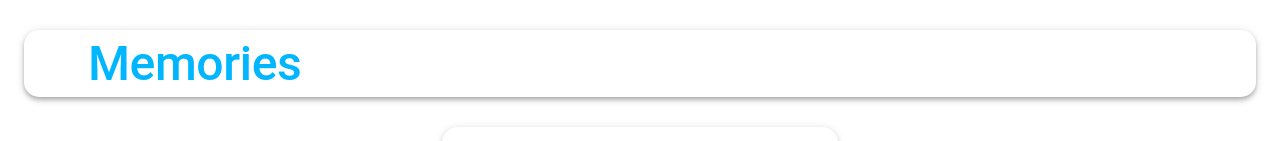
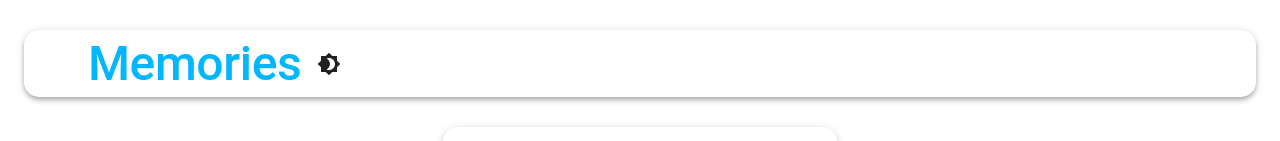
Before and after one commit to desmondyst/mern_memories, a React (Create React App) app in the folder client/: page /auth in a window 1280 px wide. Shown: the top 141 px of the page. Built offline with nearby package versions, Linux system fonts and the light colour scheme.

Commit message:
:sparkles: add toggling of light and dark mode feature

```diff
--- a/client/public/index.html
+++ b/client/public/index.html
@@ -24,7 +24,7 @@
       work correctly both with client-side routing and a non-root public URL.
       Learn how to configure a non-root public URL by running `npm run build`.
     -->
-        <title>React App</title>
+        <title>Memories</title>
     </head>
     <body>
         <noscript>You need to enable JavaScript to run this app.</noscript>
--- a/client/src/App.js
+++ b/client/src/App.js
@@ -22,21 +22,32 @@ import { CustomAppContainer } from "./styles";
 
 import { ToastContainer, toast } from "react-toastify";
 import "react-toastify/dist/ReactToastify.css";
+import { useDispatch, useSelector } from "react-redux";
+import { INITIALISED_SYSTEM_MODE } from "./constants/actionTypes";
 
 const App = () => {
+    const dispatch = useDispatch();
+
     const prefersDarkMode = useMediaQuery("(prefers-color-scheme: dark)");
+    // initialised system preferred mode
+    useEffect(() => {
+        dispatch({
+            type: INITIALISED_SYSTEM_MODE,
+            defaultMode: prefersDarkMode ? "dark" : "light",
+        });
+    }, []);
+
+    const { mode } = useSelector((state) => state.settings);
 
     const theme = React.useMemo(
         () =>
             createTheme({
                 palette: {
-                    mode: prefersDarkMode ? "dark" : "light",
+                    mode,
                 },
             }),
-        [prefersDarkMode]
+        [mode]
     );
-
-    const user = JSON.parse(localStorage.getItem("profile"));
 
     return (
         <>
@@ -64,13 +75,7 @@ const App = () => {
                                 path="/posts/:id"
                                 element={<PostDetail />}
                             />
-                            <Route
-                                exact
-                                path="auth"
-                                element={
-                                    !user ? <Auth /> : <Navigate to="/posts" />
-                                }
-                            />
+                            <Route exact path="auth" element={<Auth />} />
                         </Routes>
                     </Router>
                 </CustomAppContainer>
--- a/client/src/components/Auth/Auth.js
+++ b/client/src/components/Auth/Auth.js
@@ -13,7 +13,7 @@ import Input from "./Input";
 import { GoogleLogin, googleLogout } from "@react-oauth/google";
 import { jwtDecode } from "jwt-decode";
 import { useDispatch } from "react-redux";
-import { useNavigate } from "react-router-dom";
+import { Navigate, useNavigate } from "react-router-dom";
 import { signIn, signUp } from "../../actions/auth";
 import { toast } from "react-toastify";
 
@@ -31,6 +31,7 @@ const Auth = () => {
     const [formData, setFormData] = useState(initialFormState);
     const dispatch = useDispatch();
     const navigate = useNavigate();
+    const user = JSON.parse(localStorage.getItem("profile"));
 
     const handleSubmit = (e) => {
         e.preventDefault();
@@ -80,7 +81,9 @@ const Auth = () => {
         console.log(error);
     };
 
-    // # TODO:if sign in, should not vbe aloowed here
+    if (user) {
+        return <Navigate to="/posts" />;
+    }
 
     return (
         <Container component="main" maxWidth="xs">
--- /dev/null
+++ b/client/src/components/Navbar/LightModeToggle.js
@@ -0,0 +1,42 @@
+import { Box, IconButton, Tooltip, useMediaQuery } from "@mui/material";
+import React from "react";
+import Brightness4Icon from "@mui/icons-material/Brightness4";
+import Brightness7Icon from "@mui/icons-material/Brightness7";
+import { useTheme } from "@emotion/react";
+import { TOGGLE } from "../../constants/actionTypes";
+import { useDispatch } from "react-redux";
+
+const LightModeToggle = () => {
+    const theme = useTheme();
+    const dispatch = useDispatch();
+
+    const toggleMode = () => {
+        dispatch({
+            type: TOGGLE,
+            mode: theme.palette.mode,
+        });
+    };
+    return (
+        <Box
+            sx={{
+                display: "flex",
+                alignItems: "center",
+                justifyContent: "center",
+            }}
+        >
+            <IconButton sx={{ ml: 1 }} onClick={toggleMode} color="inherit">
+                {theme.palette.mode === "dark" ? (
+                    <Tooltip title="Switch to light mode">
+                        <Brightness7Icon />
+                    </Tooltip>
+                ) : (
+                    <Tooltip title="Switch to dark mode">
+                        <Brightness4Icon />
+                    </Tooltip>
+                )}
+            </IconButton>
+        </Box>
+    );
+};
+
+export default LightModeToggle;
--- a/client/src/components/Navbar/Navbar.js
+++ b/client/src/components/Navbar/Navbar.js
@@ -6,6 +6,7 @@ import { useNavigate, useLocation } from "react-router-dom";
 import { useDispatch } from "react-redux";
 import { jwtDecode } from "jwt-decode";
 import { toast } from "react-toastify";
+import LightModeToggle from "./LightModeToggle";
 
 const Navbar = () => {
     let navigate = useNavigate();
@@ -40,6 +41,10 @@ const Navbar = () => {
         setUser(JSON.parse(localStorage.getItem("profile")));
     }, [location]);
 
+    const navigateToAuth = () => {
+        navigate("/auth");
+    };
+
     return (
         <>
             <CustomAppBar
@@ -54,6 +59,7 @@ const Navbar = () => {
 
                         alignItems: "center",
                         marginLeft: { xs: "0.5rem", sm: "2.5rem" },
+                        paddingRight: "0",
                     }}
                 >
                     <CustomTypography
@@ -68,13 +74,7 @@ const Navbar = () => {
                     >
                         Memories
                     </CustomTypography>
-                    {/* <img
-                        src={memories}
-                        alt="memories"
-                        height="60"
-                        width="80"
-                        style={{ borderRadius: "50%", marginLeft: "1rem" }}
-                    /> */}
+                    <LightModeToggle />
                 </Container>
 
                 <div>
@@ -95,21 +95,22 @@ const Navbar = () => {
                             </Avatar>
                             <Typography
                                 variant="h6"
-                                sx={{ fontSize: { xs: "1rem" } }}
+                                sx={{ fontSize: { xs: "0.8rem", md: "1rem" } }}
                                 whiteSpace="nowrap"
                             >
                                 {user.result.name}
                             </Typography>
                             <Button
-                                sx={{
-                                    fontSize: { xs: "1rem" },
-                                    whiteSpace: "nowrap",
-                                }}
                                 variant="contained"
                                 color="secondary"
                                 onClick={() => logout()}
                             >
-                                <Typography fontSize={"0.8rem"}>
+                                <Typography
+                                    sx={{
+                                        whiteSpace: "nowrap",
+                                        fontSize: { xs: "0.7rem", md: "1rem" },
+                                    }}
+                                >
                                     Log out
                                 </Typography>
                                 {/* Log out */}
@@ -118,9 +119,7 @@ const Navbar = () => {
                     ) : location.pathname !== "/auth" ? (
                         <Button
                             variant="contained"
-                            onClick={() => {
-                                navigate("/auth");
-                            }}
+                            onClick={navigateToAuth}
                             sx={{ whiteSpace: "nowrap", marginRight: "1.5rem" }}
                         >
                             Sign in
--- a/client/src/constants/actionTypes.js
+++ b/client/src/constants/actionTypes.js
@@ -10,3 +10,6 @@ export const END_LOADING = "END_LOADING";
 
 export const AUTH = "AUTH";
 export const LOGOUT = "LOGOUT";
+
+export const TOGGLE = "TOGGLE";
+export const INITIALISED_SYSTEM_MODE = "INITIALISED_SYSTEM_MODE";
--- /dev/null
+++ b/client/src/reducers/appSettings.js
@@ -0,0 +1,22 @@
+import { useMediaQuery } from "@mui/material";
+import { TOGGLE, INITIALISED_SYSTEM_MODE } from "../constants/actionTypes";
+
+const appSettingsReducer = (state = { mode: "light" }, action) => {
+    switch (action.type) {
+        case TOGGLE:
+            return {
+                ...state,
+                mode: state.mode === "light" ? "dark" : "light",
+            };
+        case INITIALISED_SYSTEM_MODE:
+            return {
+                ...state,
+                mode: action.defaultMode,
+            };
+
+        default:
+            return state;
+    }
+};
+
+export default appSettingsReducer;
--- a/client/src/reducers/index.js
+++ b/client/src/reducers/index.js
@@ -1,8 +1,10 @@
 import { combineReducers } from "redux";
 import posts from "./posts";
 import auth from "./auth";
+import settings from "./appSettings";
 
 export default combineReducers({
     posts,
     auth,
+    settings,
 });
```
Also changed, not shown: client/package.json (+2 -8 lines).
